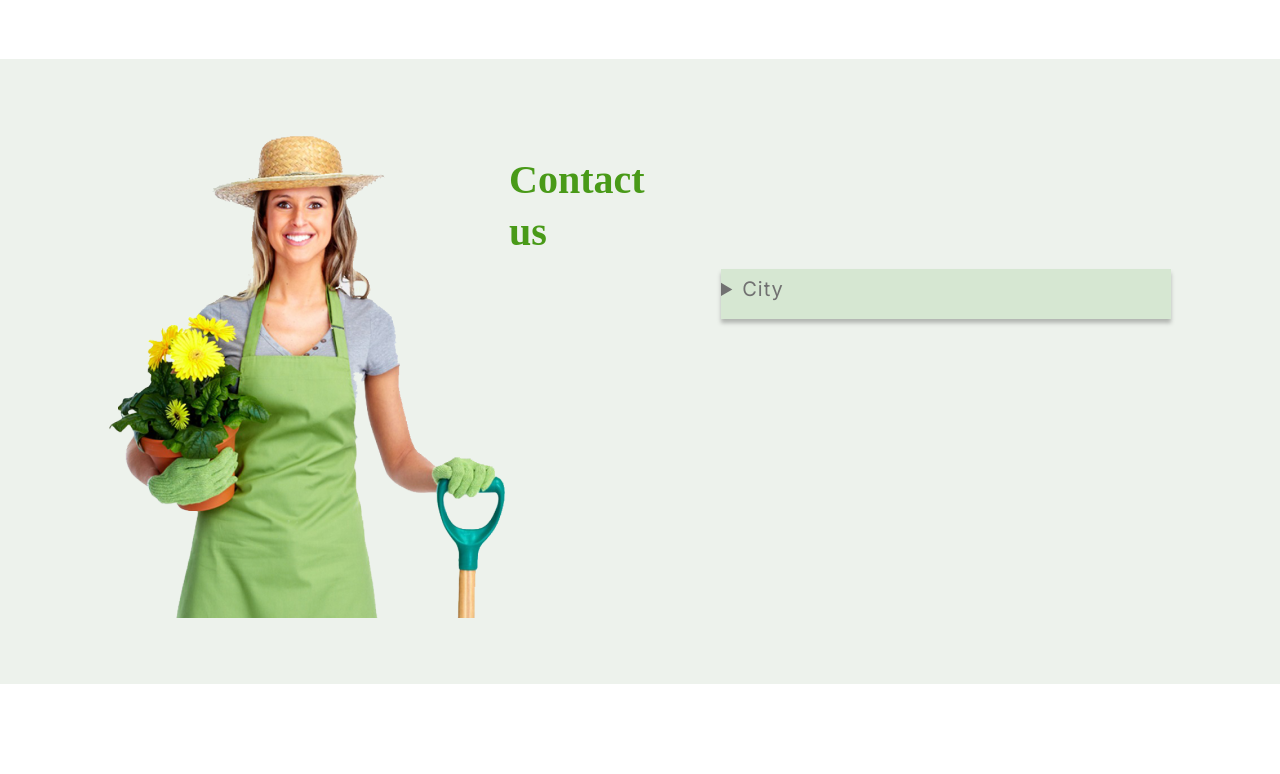
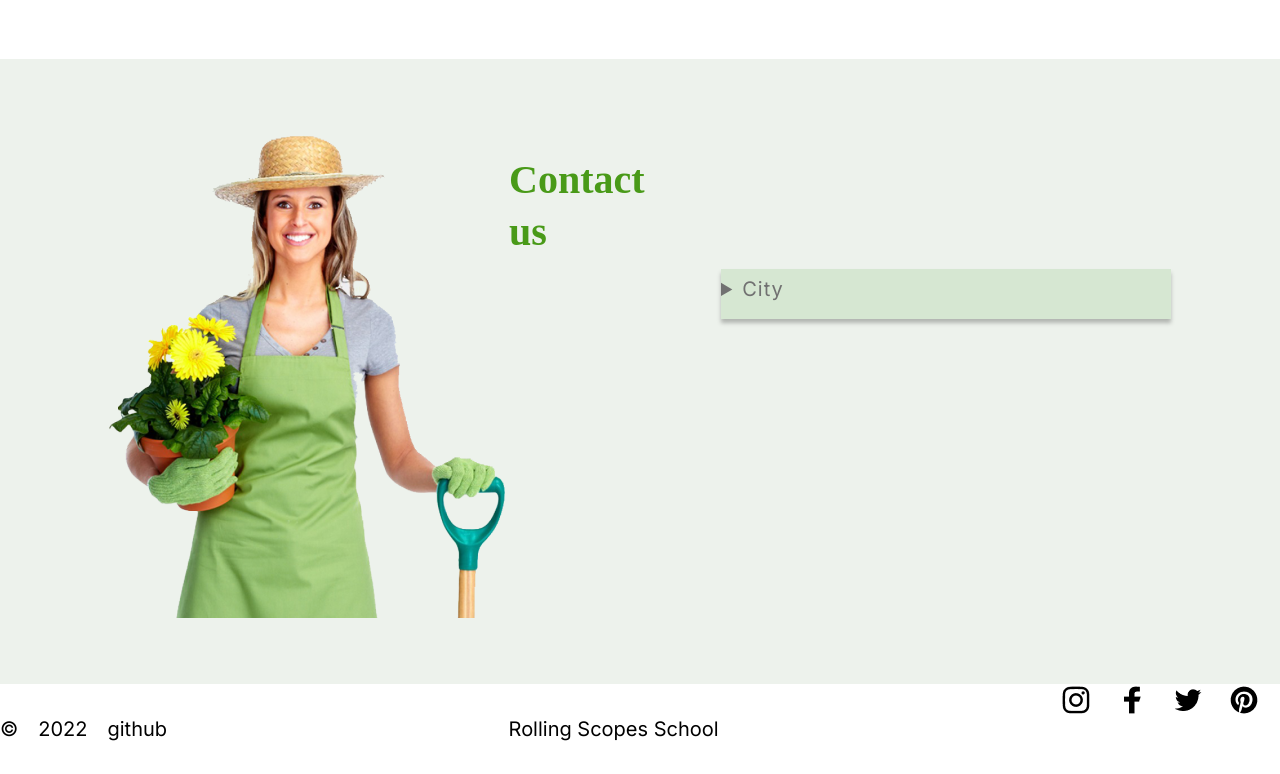
Before and after one commit to siarhyenka/rsschool-cv, a plain HTML site: page plants/index.html in a window 1280 px wide. Shown: the part 2417-3191 px from the top of the page. Before the commit the page ends 3101 px from the top, so only its background shows below. Drawn offline with Linux system fonts and the light colour scheme; a web font is replaced by a local one.

Commit message:
feat: added footer

```diff
--- a/plants/index.html
+++ b/plants/index.html
@@ -160,7 +160,20 @@
         </div>
     </main>
     <footer class="footer">
-        <div class="container"></div>
+        <div class="container footer-content">
+            <div class="footer-data">
+                <p class="footer-text">©</p>
+                <p class="footer-text">2022</p>
+                <p class="footer-text">github</p>
+            </div>
+            <p class="footer-text">Rolling Scopes School</p>
+            <div class="social-list">
+                <img src="../plants/img/footer/inst 1.png" alt="inst" class="logo-footer">
+                <img src="../plants/img/footer/fb 1.png" alt="fb" class="logo-footer">
+                <img src="../plants/img/footer/tw 1.png" alt="tw" class="logo-footer">
+                <img src="../plants/img/footer/pinterest 1.png" alt="pinterest" class="logo-footer">
+            </div>
+        </div>
     </footer>
 
 </body>
--- a/plants/style.css
+++ b/plants/style.css
@@ -347,3 +347,29 @@ body {
   .accordeon-contacts{
     margin-left: 64px;
   }
+  .footer-content {
+    display: flex;
+    justify-content: space-between;
+  }
+
+  .footer-data {
+    display: flex;
+  }
+
+  .footer-text {
+    font-family: 'Inter';
+    font-style: normal;
+    font-weight: 400;
+    font-size: 20px;
+    line-height: 50px;
+    color: #000000;
+    padding-right: 20px;
+  }
+  .logo-footer {
+    width: 32px;
+    height: 32px;
+    margin-right: 20px;
+  }
+  .social-list {
+    text-align: center;
+  }
```
Also changed, not shown: plants/img/footer/fb 1.png (added), plants/img/footer/inst 1.png (added), plants/img/footer/pinterest 1.png (added), plants/img/footer/tw 1.png (added).
